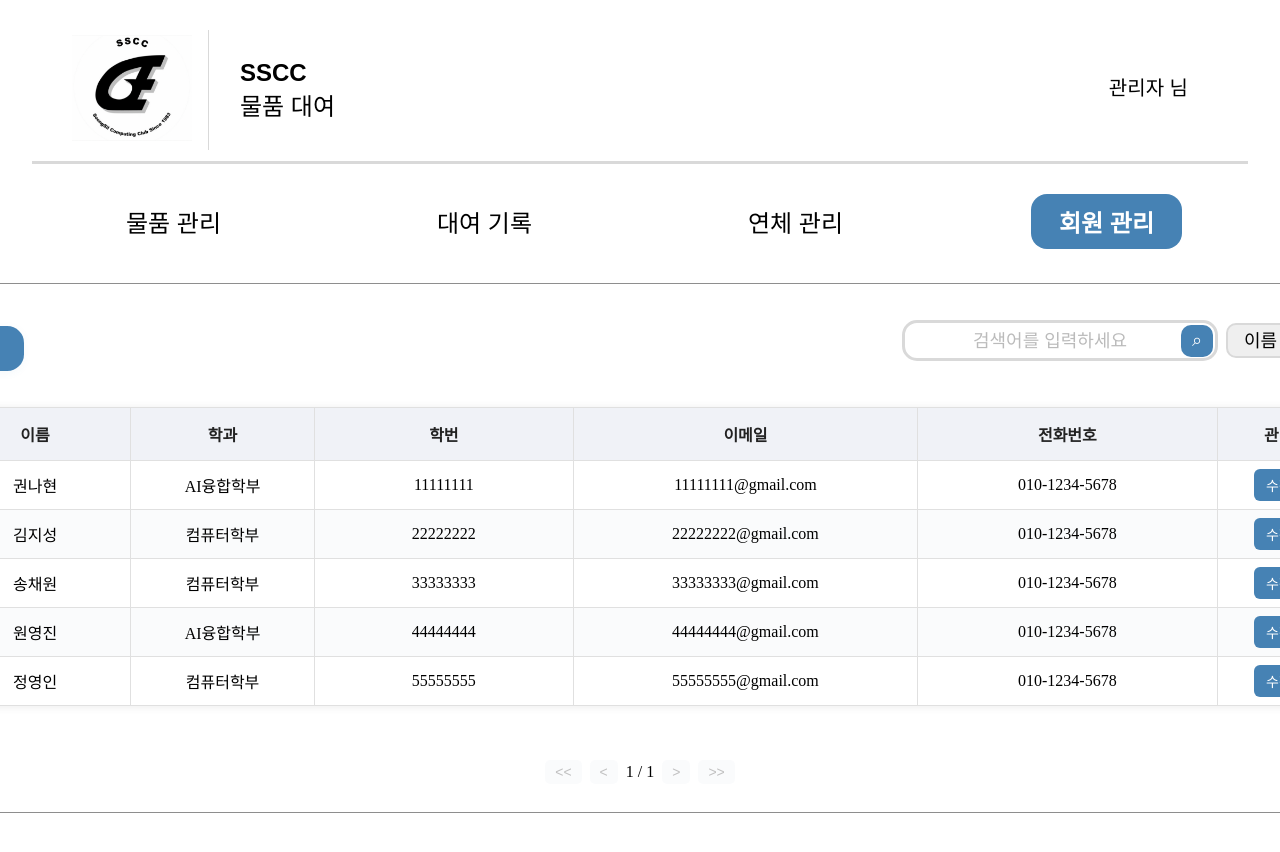
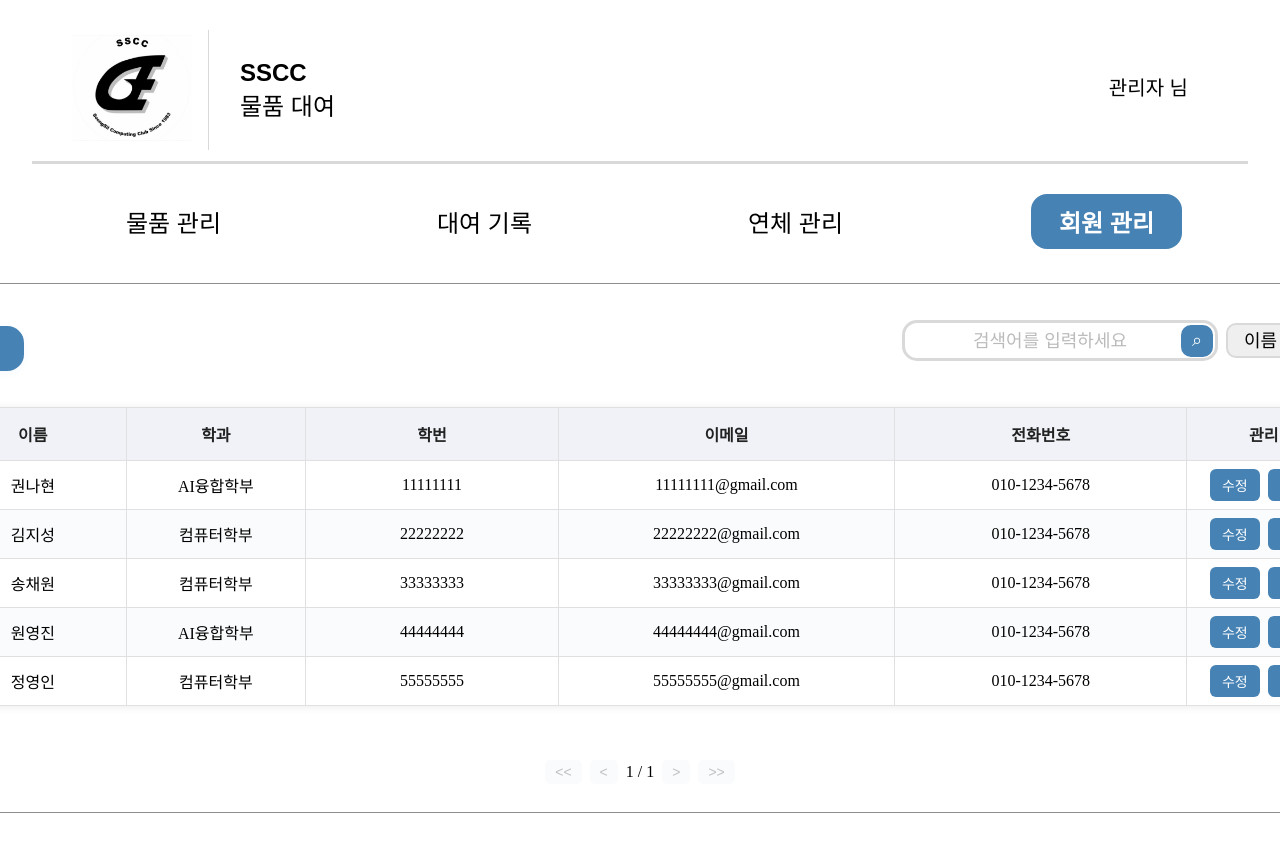
Before and after one commit to SSCC-Library/SSCCtal-FE.WEB, a React (Vite) app: page /users in a window 1280 px wide. Shown: the top 852 px of the page. Built offline with nearby package versions, Linux system fonts and the light colour scheme; a web font is replaced by a local one.

Commit message:
refactor: 회원 삭제 버튼 추가 (#7)

```diff
--- a/src/pages/User/user_page.jsx
+++ b/src/pages/User/user_page.jsx
@@ -47,7 +47,10 @@ function UserPage() {
 				id: 'adjust',
 				header: '관리',
 				cell: (info) => (
-					<button onClick={() => handle_edit(info.row.original)}>수정</button>
+					<div style={{ display: 'flex', gap: '8px', justifyContent: 'center' }}>
+						<button onClick={() => handle_edit(info.row.original)}>수정</button>
+						<button>삭제</button>
+					</div>
 				),
 				meta: {
 					style: { padding: '8px 6px', minWidth: 60, maxWidth: 80, textAlign: 'center' },
```
